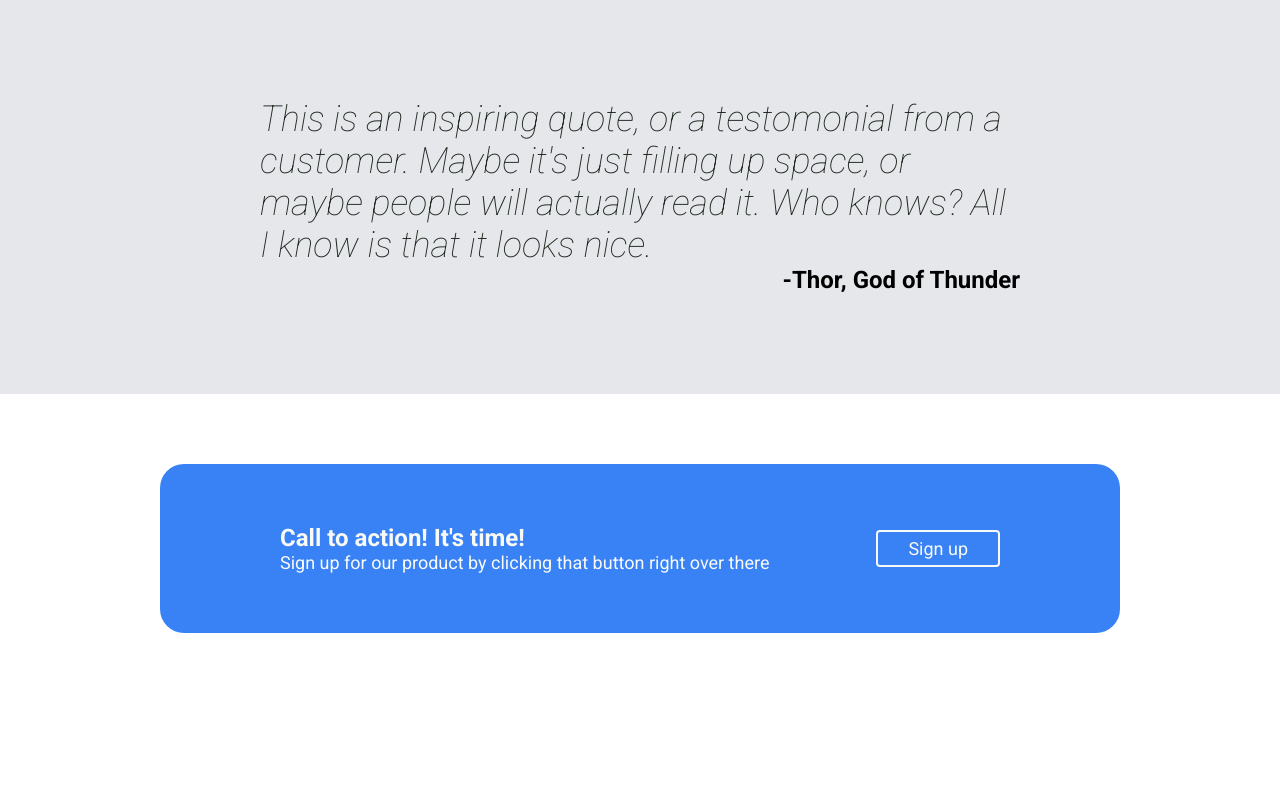
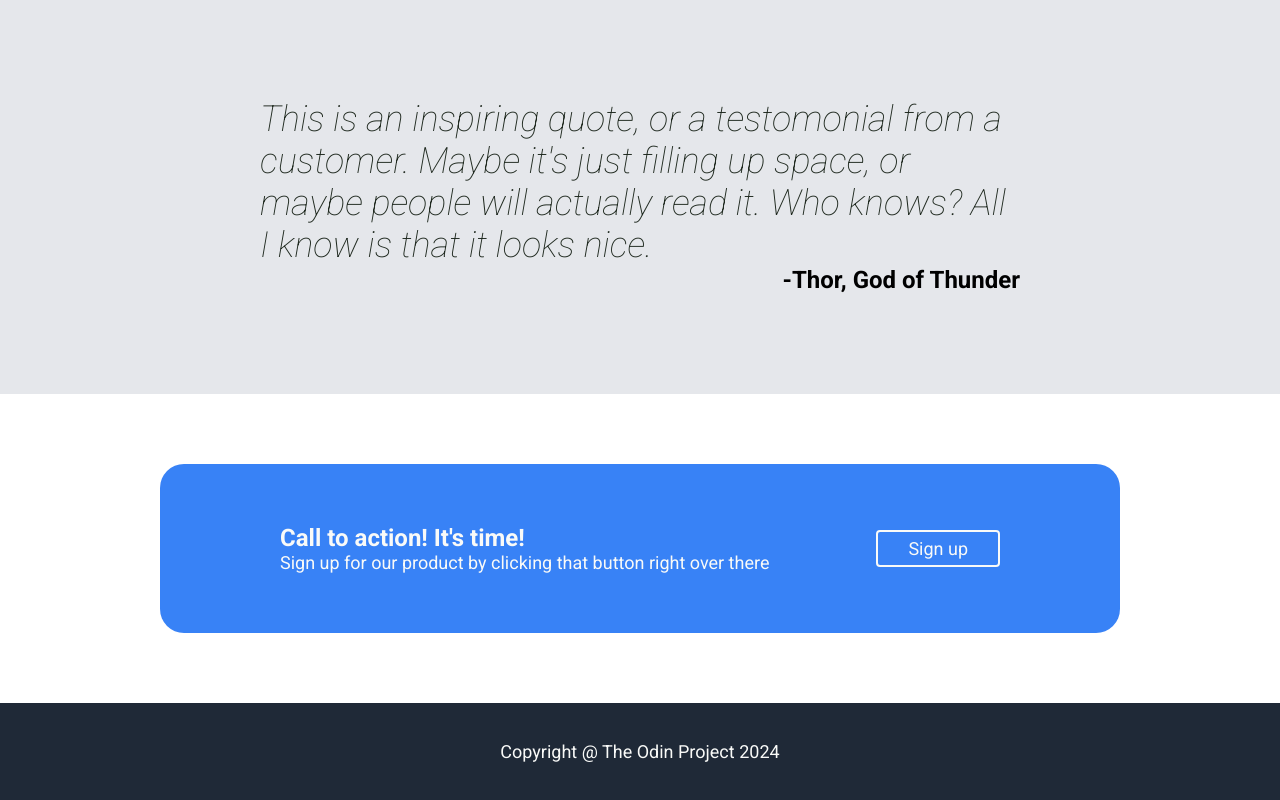
Before and after one commit to brinis95/top_projectone, a plain HTML site: page index.html in a window 1280 px wide. Shown: the part 919-1719 px from the top of the page. Before the commit the page ends 1622 px from the top, so only its background shows below. Drawn offline with Linux system fonts and the light colour scheme.

Commit message:
finished the footer and the whole project

```diff
--- a/index.html
+++ b/index.html
@@ -88,5 +88,9 @@
         <button class="cta_button">Sign up</button>
       </div>
     </div>
+
+    <footer class="footer">
+      <p>Copyright @ The Odin Project 2024</p>
+    </footer>
   </body>
 </html>
--- a/styles.css
+++ b/styles.css
@@ -190,3 +190,16 @@ body {
   background-color: #e5e7eb;
   color: #3882f6;
 }
+
+.footer {
+  background-color: #1f2937;
+  padding: 20px 200px;
+}
+
+.footer p {
+  text-align: center;
+  font-family: roboto;
+  font-size: 18px;
+  font-weight: 400;
+  color: #f9faf8;
+}
```
